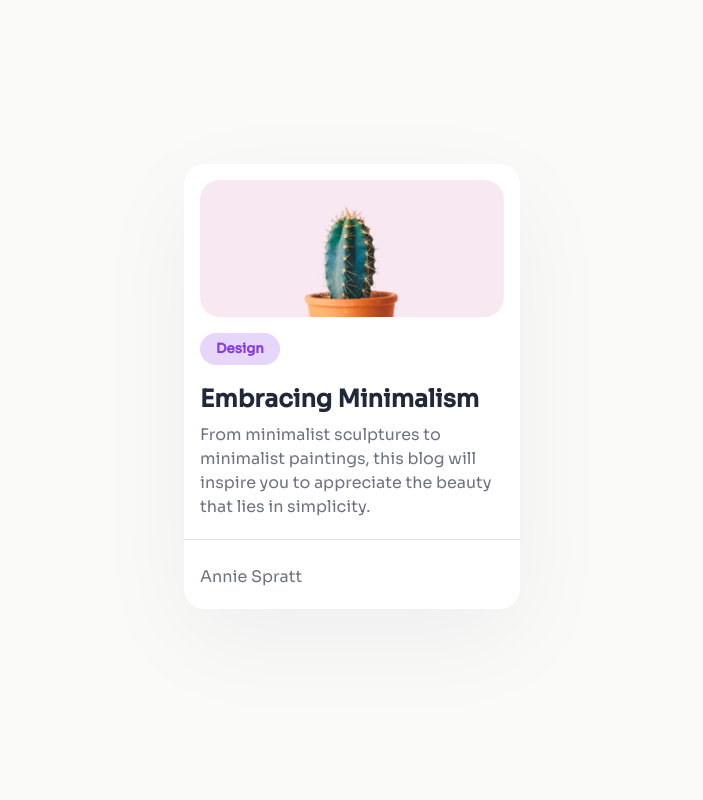
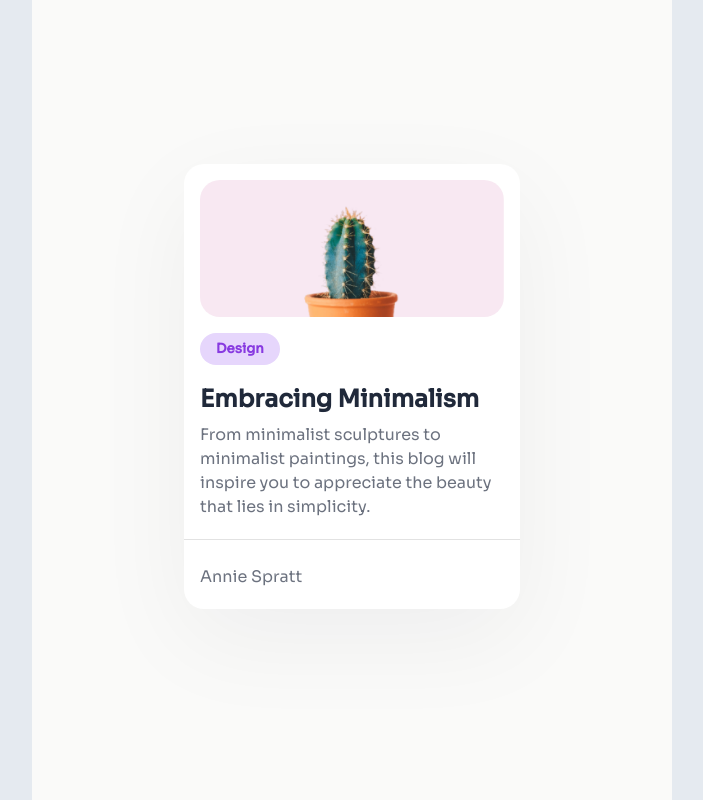
Before and after one commit to JuanDNJ/minimal-blog-card, a plain HTML site: page index.html in a window 1280 px wide. Shown: the whole page, without its empty margins (288-991 px from the left). Drawn offline with Linux system fonts and the light colour scheme.

Commit message:
modified:   css/styles.css

```diff
--- a/css/styles.css
+++ b/css/styles.css
@@ -90,3 +90,14 @@ body {
         }
      }
 }
+
+
+@media screen and (min-width: 720px) {
+
+
+    .flex-column  {
+        max-width: 640px;
+    }
+
+
+  }
```
